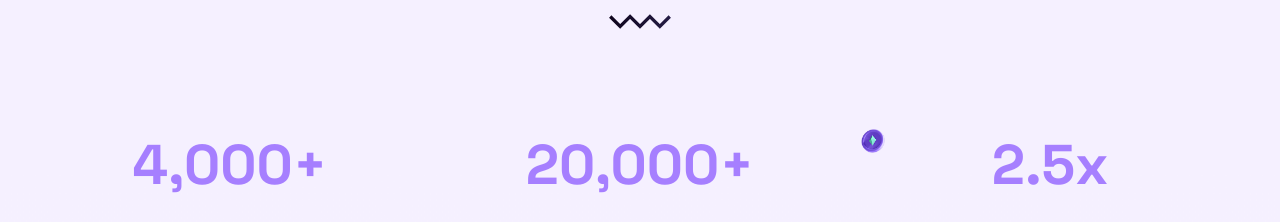
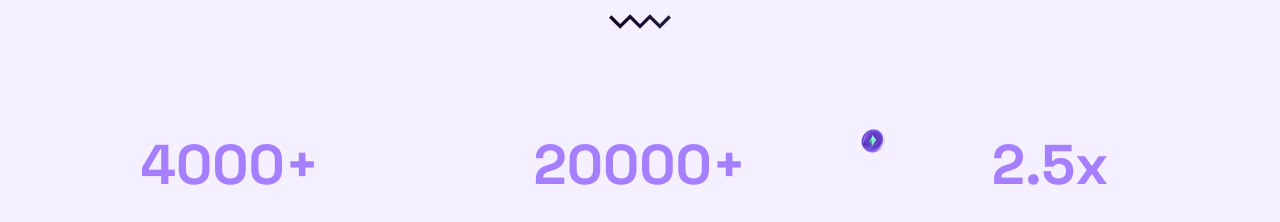
Before and after one commit to MORVWY/nft-lp, a plain HTML site: page index.html in a window 1280 px wide. Shown: the part 1720-1942 px from the top of the page. Drawn offline with Linux system fonts and the light colour scheme.

Commit message:
added progress counter

```diff
--- a/index.html
+++ b/index.html
@@ -137,12 +137,12 @@
             <img class="progress__btc" src="images\icons\bitcoin-01.png" alt="bitcoin image">
 
             <div class="progress-item">
-                <h3 class="progress-item__title">4,000+</h3>
+                <h3 class="progress-item__title counter" data-count="4000"></h3>
                 <p class="progress-item__description">Wallets Connected</p>
             </div>
 
             <div class="progress-item">
-                <h3 class="progress-item__title">20,000+</h3>
+                <h3 class="progress-item__title counter" data-count="20000"></h3>
                 <p class="progress-item__description">Collections Indexed every 5 mins.</p>
             </div>
 
--- a/js/app.js
+++ b/js/app.js
@@ -6,7 +6,12 @@ import {
     onScrollNav
 } from './navigation.js';
 
+import {
+    increaseNumbers
+} from './counter.js';
+
 window.addEventListener('DOMContentLoaded', () => {
     modal();
     onScrollNav();
+    increaseNumbers();
 });
--- /dev/null
+++ b/js/counter.js
@@ -0,0 +1,26 @@
+function increaseNumbers() {
+    const counters = document.querySelectorAll('.counter');
+    const speed = 200;
+
+    counters.forEach(counter => {
+        const animate = () => {
+            const value = +counter.getAttribute('data-count');
+            const data = +counter.innerText;
+
+            const time = value / speed;
+            if (data < value) {
+                counter.innerText = Math.ceil(data + time);
+                setTimeout(animate, 1);
+            } else {
+                counter.innerText = `${value}+`;
+            }
+
+        }
+
+        animate();
+    });
+}
+
+export {
+    increaseNumbers
+};
--- a/js/modal.js
+++ b/js/modal.js
@@ -1,7 +1,8 @@
 function modal() {
     const button = document.querySelectorAll('.open-modal'),
         modalWindow = document.querySelector('.modal'),
-        nav = document.querySelector('.header');
+        nav = document.querySelector('.header'),
+        form = document.querySelector('.form');
 
     function openModal() {
         modalWindow.classList.remove('hidden');
@@ -9,9 +10,11 @@ function modal() {
         document.body.classList.add('overflowHidden');
     }
 
-    function closeModal(e) {
-        const target = e.target;
+    function closeModal(event) {
+        const target = event.target;
+
         if (target.classList.contains('modal') || target.classList.contains('item__close')) {
+
             modalWindow.classList.add('hidden');
             nav.classList.remove('hide-on-modal');
             document.body.classList.remove('overflowHidden');
@@ -22,7 +25,7 @@ function modal() {
         item.addEventListener('click', openModal);
     });
 
-    document.addEventListener('click', closeModal)
+    document.addEventListener('click', closeModal);
 }
 
 export {
```
